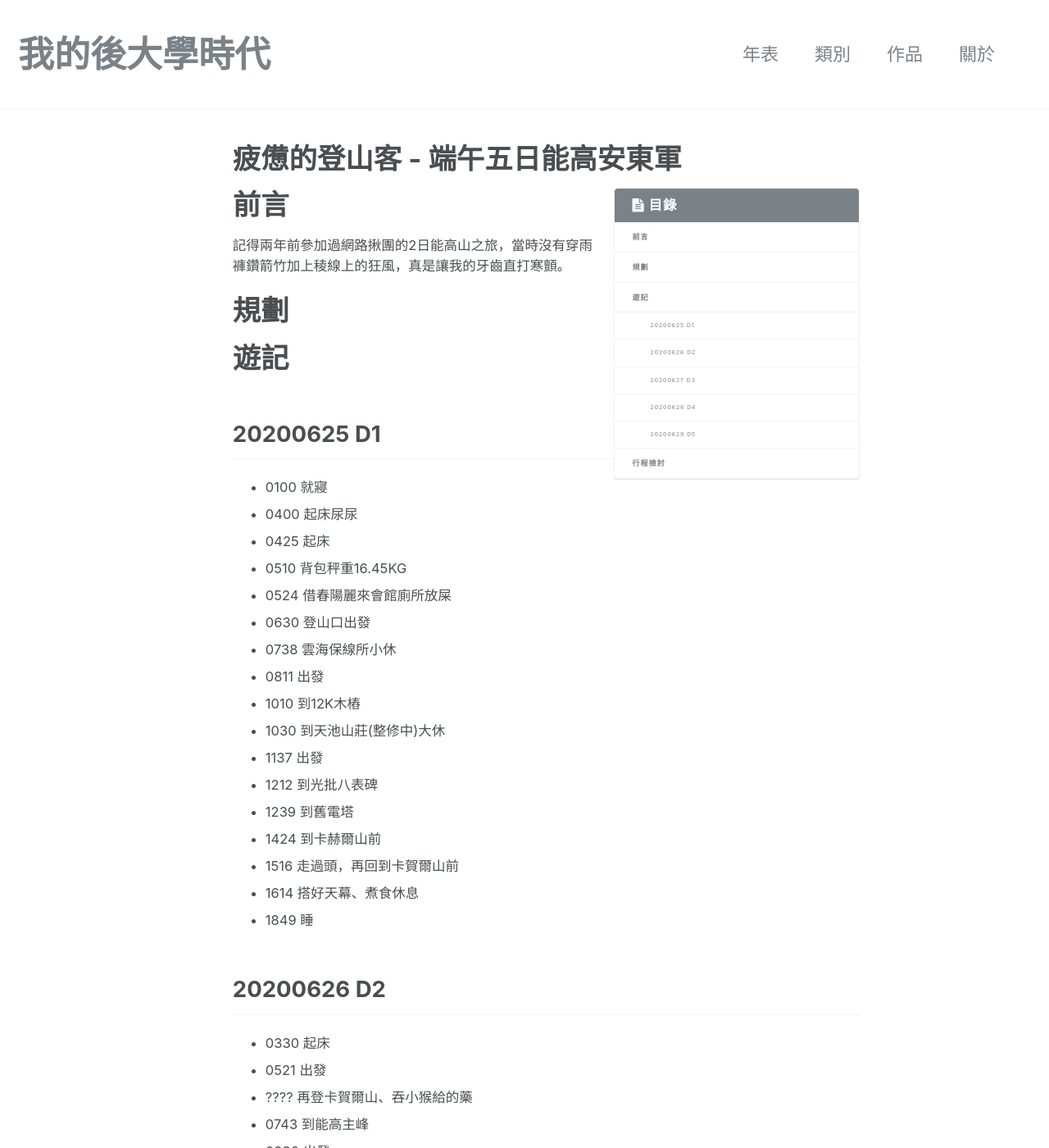
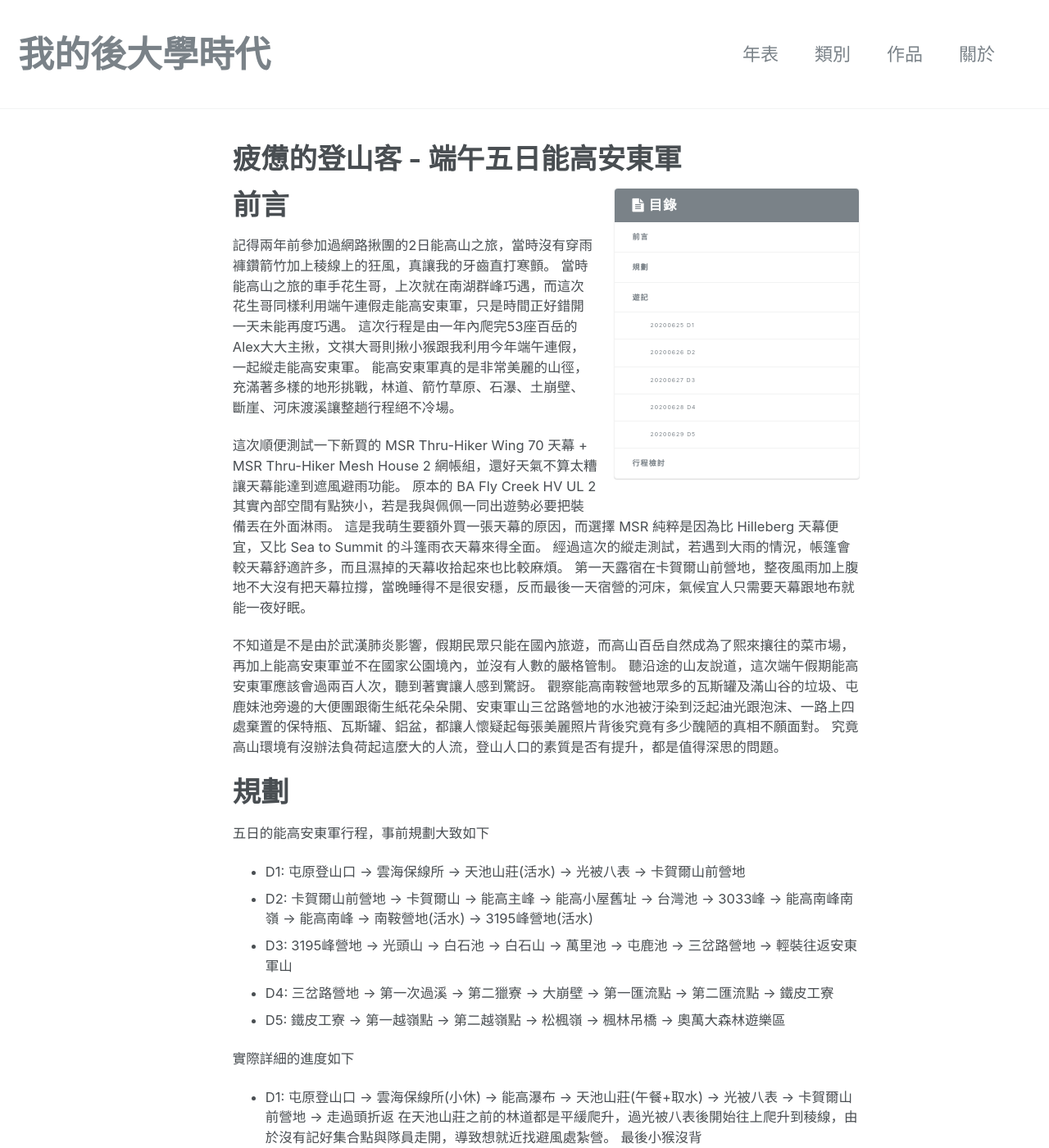
Before and after one commit to fanwang551/fanwang551.github.io, a Jekyll site: the page built from temp/2020-07-06-疲憊的登山客-端午五日能高安東軍.md, in a window 1280 px wide and 1400 px high. Shown: the whole window at 82% size. Built offline with Jekyll 4.4.1, drawn with Linux system fonts in a browser that asks for light colours; some of the changed text lies outside the part shown.

Commit message:
20200707 update

```diff
--- a/temp/2020-07-06-疲憊的登山客-端午五日能高安東軍.md
+++ b/temp/2020-07-06-疲憊的登山客-端午五日能高安東軍.md
@@ -17,10 +17,36 @@ tags:
 {% include toc title = "目錄" %}
 
 # 前言
-記得兩年前參加過網路揪團的2日能高山之旅，當時沒有穿雨褲鑽箭竹加上稜線上的狂風，真是讓我的牙齒直打寒顫。
+記得兩年前參加過網路揪團的2日能高山之旅，當時沒有穿雨褲鑽箭竹加上稜線上的狂風，真讓我的牙齒直打寒顫。
+當時能高山之旅的車手花生哥，上次就在南湖群峰巧遇，而這次花生哥同樣利用端午連假走能高安東軍，只是時間正好錯開一天未能再度巧遇。
+這次行程是由一年內爬完53座百岳的Alex大大主揪，文祺大哥則揪小猴跟我利用今年端午連假，一起縱走能高安東軍。
+能高安東軍真的是非常美麗的山徑，充滿著多樣的地形挑戰，林道、箭竹草原、石瀑、土崩壁、斷崖、河床渡溪讓整趟行程絕不冷場。
 
+這次順便測試一下新買的 MSR Thru-Hiker Wing 70 天幕 + MSR Thru-Hiker Mesh House 2 網帳組，還好天氣不算太糟讓天幕能達到遮風避雨功能。
+原本的 BA Fly Creek HV UL 2 其實內部空間有點狹小，若是我與佩佩一同出遊勢必要把裝備丟在外面淋雨。
+這是我萌生要額外買一張天幕的原因，而選擇 MSR 純粹是因為比 Hilleberg 天幕便宜，又比 Sea to Summit 的斗篷雨衣天幕來得全面。
+經過這次的縱走測試，若遇到大雨的情況，帳篷會較天幕舒適許多，而且濕掉的天幕收拾起來也比較麻煩。
+第一天露宿在卡賀爾山前營地，整夜風雨加上腹地不大沒有把天幕拉撐，當晚睡得不是很安穩，反而最後一天宿營的河床，氣候宜人只需要天幕跟地布就能一夜好眠。
+
+不知道是不是由於武漢肺炎影響，假期民眾只能在國內旅遊，而高山百岳自然成為了熙來攘往的菜市場，再加上能高安東軍並不在國家公園境內，並沒有人數的嚴格管制。
+聽沿途的山友說道，這次端午假期能高安東軍應該會過兩百人次，聽到著實讓人感到驚訝。
+觀察能高南鞍營地眾多的瓦斯罐及滿山谷的垃圾、屯鹿妹池旁邊的大便團跟衛生紙花朵朵開、安東軍山三岔路營地的水池被汙染到泛起油光跟泡沫、一路上四處棄置的保特瓶、瓦斯罐、鋁盆，都讓人懷疑起每張美麗照片背後究竟有多少醜陋的真相不願面對。
+究竟高山環境有沒辦法負荷起這麼大的人流，登山人口的素質是否有提升，都是值得深思的問題。
 
 # 規劃
+
+五日的能高安東軍行程，事前規劃大致如下
+- D1: 屯原登山口 → 雲海保線所 → 天池山莊(活水) → 光被八表 → 卡賀爾山前營地
+- D2: 卡賀爾山前營地 → 卡賀爾山 → 能高主峰 → 能高小屋舊址 → 台灣池 → 3033峰 → 能高南峰南嶺 → 能高南峰 → 南鞍營地(活水) → 3195峰營地(活水)
+- D3: 3195峰營地 → 光頭山 → 白石池 → 白石山 → 萬里池 → 屯鹿池 → 三岔路營地 → 輕裝往返安東軍山
+- D4: 三岔路營地 → 第一次過溪 → 第二獵寮 → 大崩壁 → 第一匯流點 → 第二匯流點 → 鐵皮工寮
+- D5: 鐵皮工寮 → 第一越嶺點 → 第二越嶺點 → 松楓嶺 → 楓林吊橋 → 奧萬大森林遊樂區
+
+實際詳細的進度如下
+- D1: 屯原登山口 → 雲海保線所(小休) → 能高瀑布 → 天池山莊(午餐+取水) → 光被八表 → 卡賀爾山前營地 → 走過頭折返
+在天池山莊之前的林道都是平緩爬升，過光被八表後開始往上爬升到稜線，由於沒有記好集合點與隊員走開，導致想就近找避風處紮營。
+最後小猴沒背
+
 
 # 遊記
 
@@ -118,3 +144,4 @@ tags:
 - 常用維他命B、C可以備一些在身邊
 - Alex提到備用眼鏡，長天數行程可以考慮準備
 - 野跑鞋走多天數的行程，耗損會比較嚴重，考慮是否添購健行鞋款
+- 營釘挖的貓坑不夠大不夠深，事後處理都要再喇一下:D
```
